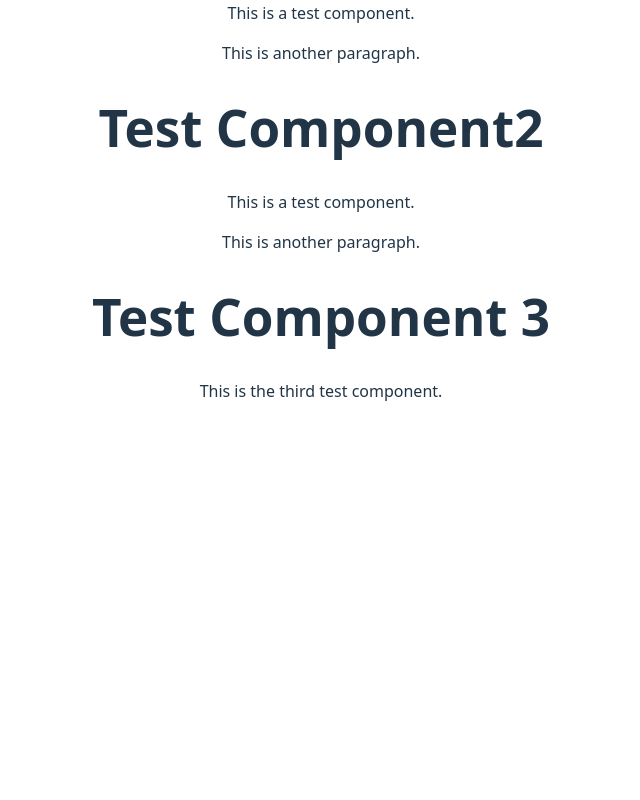
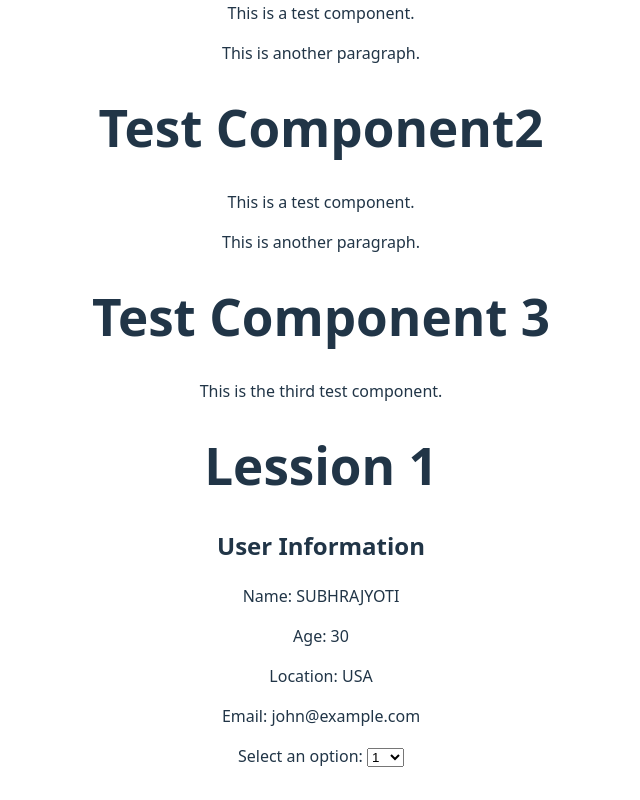
Before and after one commit to MO-SubhrajyotiM-23205/MyCoPilotWorkSpace, a React (Vite) app in the folder ChetanDemo/chetandemoApp/: page / in a window 1280 px wide. Shown: the part 404-1204 px from the top of the page, without its empty margins (319-959 px from the left). Before the commit the page ends 855 px from the top, so only its background shows below. Built offline with nearby package versions, Linux system fonts and the light colour scheme.

Commit message:
spread operator

```diff
--- a/ChetanDemo/chetandemoApp/src/App.jsx
+++ b/ChetanDemo/chetandemoApp/src/App.jsx
@@ -3,6 +3,7 @@ import Test, { Test2, Test3 } from './Test.jsx'
 import reactLogo from './assets/react.svg'
 import viteLogo from '/vite.svg'
 import './App.css'
+import UserInfo from './Lession1.jsx'
 
 
 function App() {
@@ -31,6 +32,7 @@ function App() {
   <Test />
   <Test2 />
   <Test3 />
+  <UserInfo />
     </>
   )
 }
--- /dev/null
+++ b/ChetanDemo/chetandemoApp/src/Lession1.jsx
@@ -0,0 +1,38 @@
+const User = {
+    name: "John",
+    age: 30,
+    location: "USA",
+    email: "john@example.com"
+};
+
+
+User.name = "SUBHRAJYOTI";
+
+const { name, age, location, email } = User;
+
+const options1 = [1,2,3,4];
+const options2 = [7,8,9,10];
+
+const options = [...options1, ...options2];
+
+
+const UserInfo = () => {
+    return (
+        <div>
+            <h1>Lession 1</h1>
+            <h2>User Information</h2>
+            <p>Name: {name}</p>
+            <p>Age: {age}</p>
+            <p>Location: {location}</p>
+            <p>Email: {email}</p>
+            <label htmlFor="combo">Select an option: </label>
+            <select id="combo">
+                {options.map((opt, idx) => (
+                    <option key={idx} value={opt}>{opt}</option>
+                ))}
+            </select>
+        </div>
+    );
+};
+
+export default UserInfo;
```
